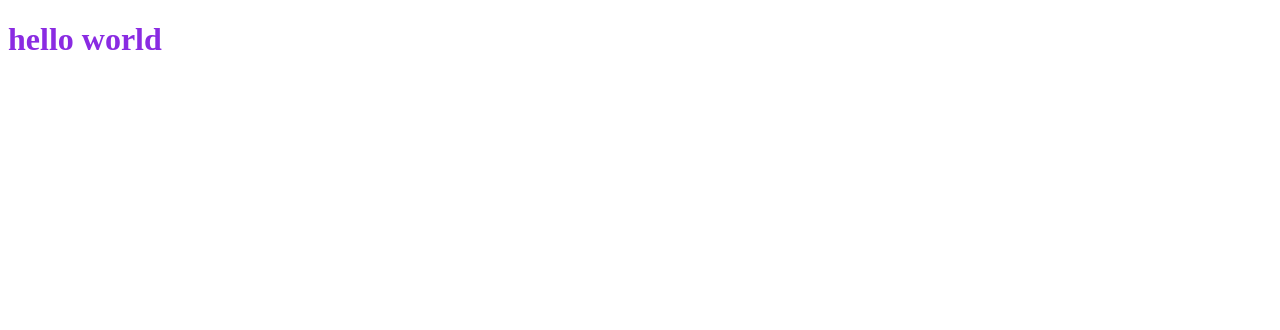
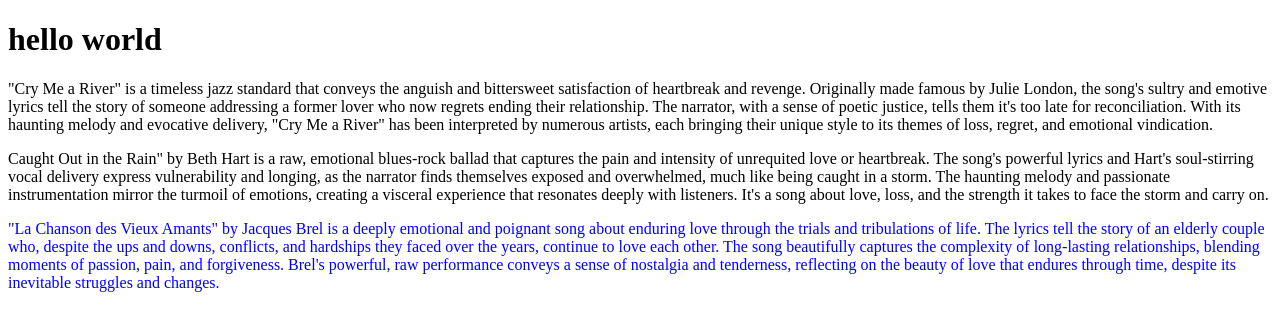
Before and after one commit to Jamaoui-abeer-23/css, a plain HTML site: page index.html in a window 1280 px wide. Drawn offline with Linux system fonts and the light colour scheme.

Commit message:
add class

```diff
--- a/index.html
+++ b/index.html
@@ -8,6 +8,26 @@
 
 </head>
 <body>
-    <h1>hello world</h1>
-</body>
+   <div class="box">
+   <div>
+    <h1 >hello world</h1>
+
+    <p> "Cry Me a River" is a timeless jazz standard that conveys the anguish and bittersweet satisfaction of heartbreak and revenge.
+        Originally made famous by Julie London, the song's sultry and emotive lyrics tell the story of someone addressing a former lover who now regrets ending their relationship.
+        The narrator, with a sense of poetic justice, tells them it's too late for reconciliation.
+         With its haunting melody and evocative delivery, "Cry Me a River" has been interpreted by numerous artists,
+         each bringing their unique style to its themes of loss, regret, and emotional vindication. </p>
+    <p> Caught Out in the Rain" by Beth Hart is a raw, emotional blues-rock ballad that captures the pain and intensity of unrequited love or heartbreak.
+        The song's powerful lyrics and Hart's soul-stirring vocal delivery express vulnerability and longing, as the narrator finds themselves exposed and overwhelmed, much like being caught in a storm.
+         The haunting melody and passionate instrumentation mirror the turmoil of emotions,
+         creating a visceral experience that resonates deeply with listeners.
+          It's a song about love, loss, and the strength it takes to face the storm and carry on.</p>
+     </div>
+          <p > "La Chanson des Vieux Amants" by Jacques Brel is a deeply emotional and poignant song about enduring love through the trials and tribulations of life.
+         The lyrics tell the story of an elderly couple who, despite the ups and downs, conflicts, and hardships they faced over the years, continue to love each other.
+          The song beautifully captures the complexity of long-lasting relationships, blending moments of passion, pain, and forgiveness.
+         Brel's powerful, raw performance conveys a sense of nostalgia and tenderness, reflecting on the beauty of love that endures through time, despite its inevitable struggles and changes.</p>
+
+     </div>
+        </body>
 </html>
--- a/styles/style.css
+++ b/styles/style.css
@@ -1 +1 @@
-h1 { color: blueviolet;}
+.box > p { color: blue;}
```
